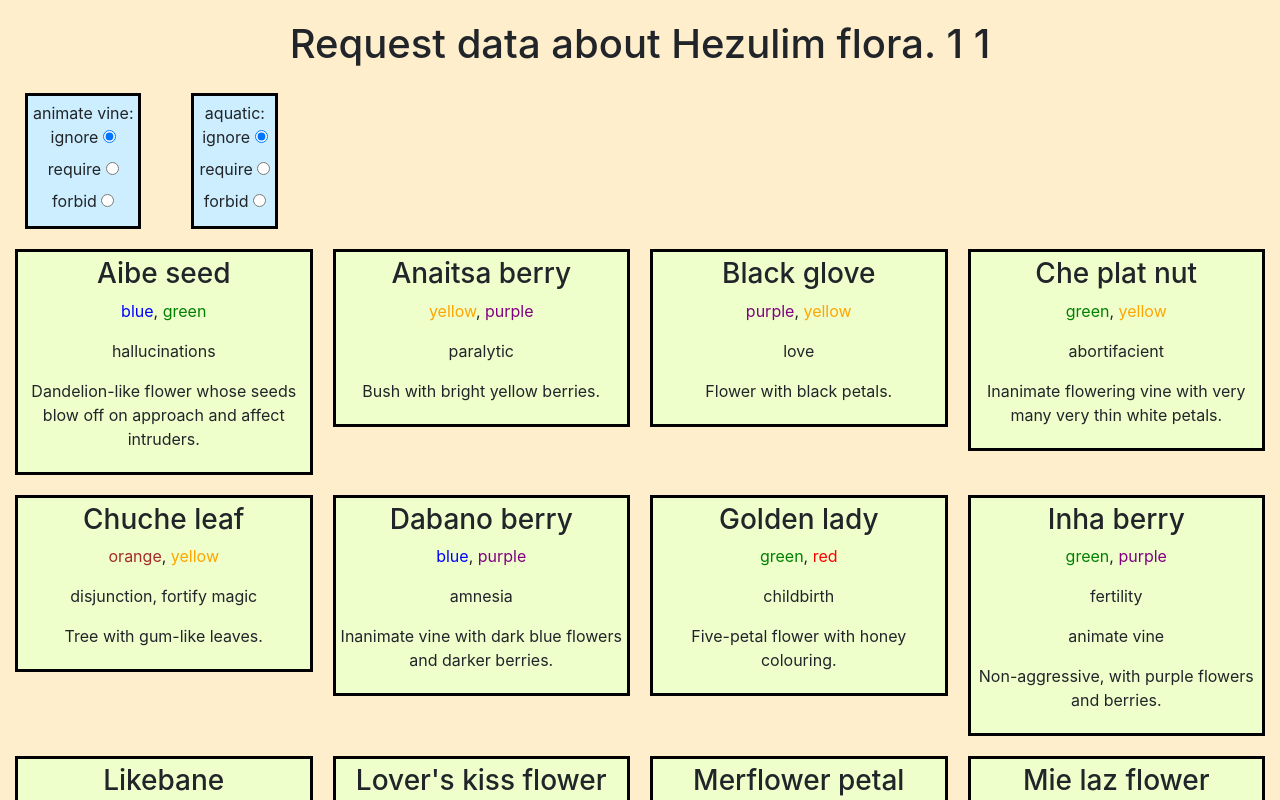
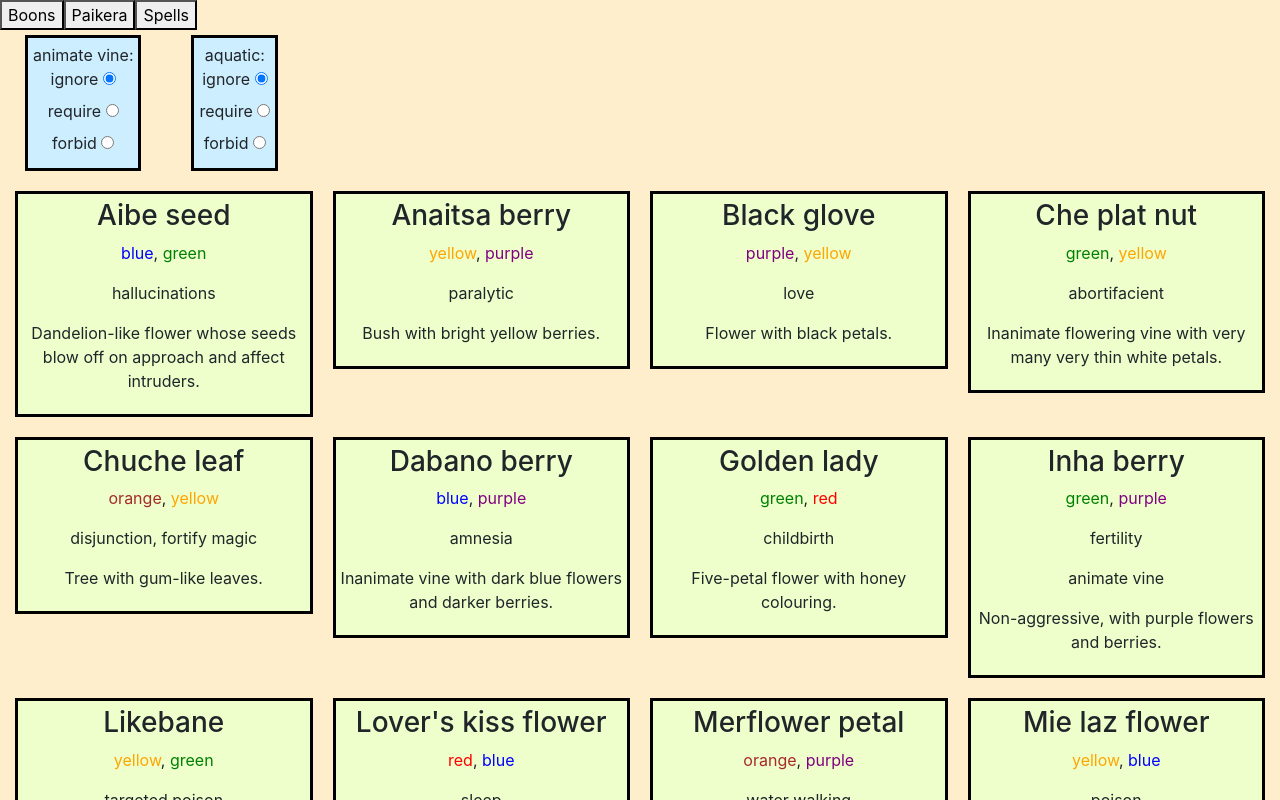
Before and after one commit to MarkGN/pantheont-frontend, a React (Create React App) app: page / in a window 1280 px wide. Shown: the top 800 px of the page. Built offline with nearby package versions, Linux system fonts and the light colour scheme.

Commit message:
start generalising to multiple searches

```diff
--- a/src/components/App.jsx
+++ b/src/components/App.jsx
@@ -1,49 +1,18 @@
-import React, {useState} from "react";
-import Plant from "./Plant";
-import PlantFilter from "./PlantFilter";
-// import Skill from "./Skill_filter";
-
-const rawPlants = require("../data/flora.json");
-const plants = rawPlants;
-// =
-
-const tags = "animate vine;aquatic;cornucopic;trap".split(";");
-
+import React, { useState } from "react";
+import PlantSearch from "./PlantSearch";
 function App() {
-  // TODO I want to have filters for every tag, but that means I need state for every tag.
-  // So I'm thinking maybe an object, {tagIx: that tag's radioIx}; so then we can update by setState({...state, tagIx: radioIx});
-  // This means PlantFilter must take the current state, because it's not just setting state to a constant.
-  // The other approach would be for each tag to have separate state, but given how React refuses to use them within a callback, that violates DRY.
-  const [animateFilterIx, setAnimateFilterIx] = useState(1);
-  const [aquaticFilterIx, setAquaticFilterIx] = useState(1);
-  const [filterIndices, setFilterIndices] = useState(new Array(tags.length).fill(1));
-  const kludgyBullshitSetFilterIndices = (tagIx) => {
-    // This doesn't work, and it thinks tagIx isn't referenced. Ugh.
-    const myFunc = (radioIx) => {
-      setFilterIndices({...filterIndices, tagIx: radioIx});
-    }
-    return myFunc;
-  };
-  const filterByTag = (tagIx, radioIx) => {
-    return {1:(() => true), 2:(data => data.tags && data.tags.includes(tags[tagIx])), 3:data=>!(data.tags && data.tags.includes(tags[tagIx]))}[radioIx];
-  };
+  const [searchState, setSearchState] = useState(<PlantSearch/>)
 
   return (
     <div className="App">
-      <header>
-        <h1>
-          Request data about Hezulim flora. {animateFilterIx} {aquaticFilterIx}
-        </h1>
-      </header>
-
-      <PlantFilter ixUpdate={setAnimateFilterIx} name="animate vine" />
-      <PlantFilter ixUpdate={setAquaticFilterIx} name="aquatic" />
-      {/* TODO concat everything in plants.keys or something? We should really show a plant's reagent type. And we should toggle about whether to group by reagent type. */}
-      {/* TODO it would be nice if these didn't all have to be level: when one Plant has elements on multiple lines and thus has more height, it shouldn't push the entire next line down, only the one directly under it. */}
-      {/* TODO what we need is tooltips, particularly for the tags. And of course a file listing tags. And tabs, or at least a drop-down, so you can search multiple files. That might be more sensible: if you want to search boons, you have similar filters, for/against specific tags and whether to group by skill. Tabs and drop-downs are pretty similar. */}
-      <div className="row card-holder">
-        {(plants.actives.concat(plants.ampers, plants.dampers, plants.preservatives)).filter((data) => filterByTag(0, animateFilterIx)(data) && filterByTag(1, aquaticFilterIx)(data)).map((data, ix) => <Plant key={ix} colors={data.colors} description={data.description} effect={data.effect} name={data.name} tags={(data.tags && data.tags.join(", ")) || ""} />)}
+      {/* TODO I'll use this tech to make multiple searches, for boons, spells, etc. I'll replace the content below it with
+    PlantSearch, BoonSearch, etc components, each being updated based on the onClick */}
+      <div class="tab">
+        <button class="tablinks" onclick={() => console.log("setSearchState(<BoonSearch />)")}>Boons</button>
+        <button class="tablinks" onclick={()=>setSearchState(<PlantSearch />)}>Paikera</button>
+        <button class="tablinks" onclick={null}>Spells</button>
       </div>
+      {searchState}
     </div>
   );
 }
--- /dev/null
+++ b/src/components/PlantSearch.jsx
@@ -0,0 +1,33 @@
+import React, {useState} from "react";
+import Plant from "./Plant";
+import PlantFilter from "./PlantFilter";
+
+const rawPlants = require("../data/flora.json");
+const plants = rawPlants;
+const tags = "animate vine;aquatic;cornucopic;trap".split(";");
+
+
+function PlantSearch () {
+  // TODO I want to have filters for every tag, but that means I need state for every tag.
+  // So I'm thinking maybe an object, {tagIx: that tag's radioIx}; so then we can update by setState({...state, tagIx: radioIx});
+  // This means PlantFilter must take the current state, because it's not just setting state to a constant.
+  // The other approach would be for each tag to have separate state, but given how React refuses to use them within a callback, that violates DRY.
+  const [animateFilterIx, setAnimateFilterIx] = useState(1);
+  const [aquaticFilterIx, setAquaticFilterIx] = useState(1);
+  const filterByTag = (tagIx, radioIx) => {
+    return {1:(() => true), 2:(data => data.tags && data.tags.includes(tags[tagIx])), 3:data=>!(data.tags && data.tags.includes(tags[tagIx]))}[radioIx];
+  };
+
+  return <div>
+    <PlantFilter ixUpdate={setAnimateFilterIx} name="animate vine" />
+    <PlantFilter ixUpdate={setAquaticFilterIx} name="aquatic" />
+    {/* TODO concat everything in plants.keys or something? We should really show a plant's reagent type. And we should toggle about whether to group by reagent type. */}
+    {/* TODO it would be nice if these didn't all have to be level: when one Plant has elements on multiple lines and thus has more height, it shouldn't push the entire next line down, only the one directly under it. */}
+    {/* TODO what we need is tooltips, particularly for the tags. And of course a file listing tags. And tabs, or at least a drop-down, so you can search multiple files. That might be more sensible: if you want to search boons, you have similar filters, for/against specific tags and whether to group by skill. Tabs and drop-downs are pretty similar. */}
+    <div className="row card-holder">
+      {(plants.actives.concat(plants.ampers, plants.dampers, plants.preservatives)).filter((data) => filterByTag(0, animateFilterIx)(data) && filterByTag(1, aquaticFilterIx)(data)).map((data, ix) => <Plant key={ix} colors={data.colors} description={data.description} effect={data.effect} name={data.name} tags={(data.tags && data.tags.join(", ")) || ""} />)}
+    </div>
+  </div>
+}
+
+export default PlantSearch;
```
